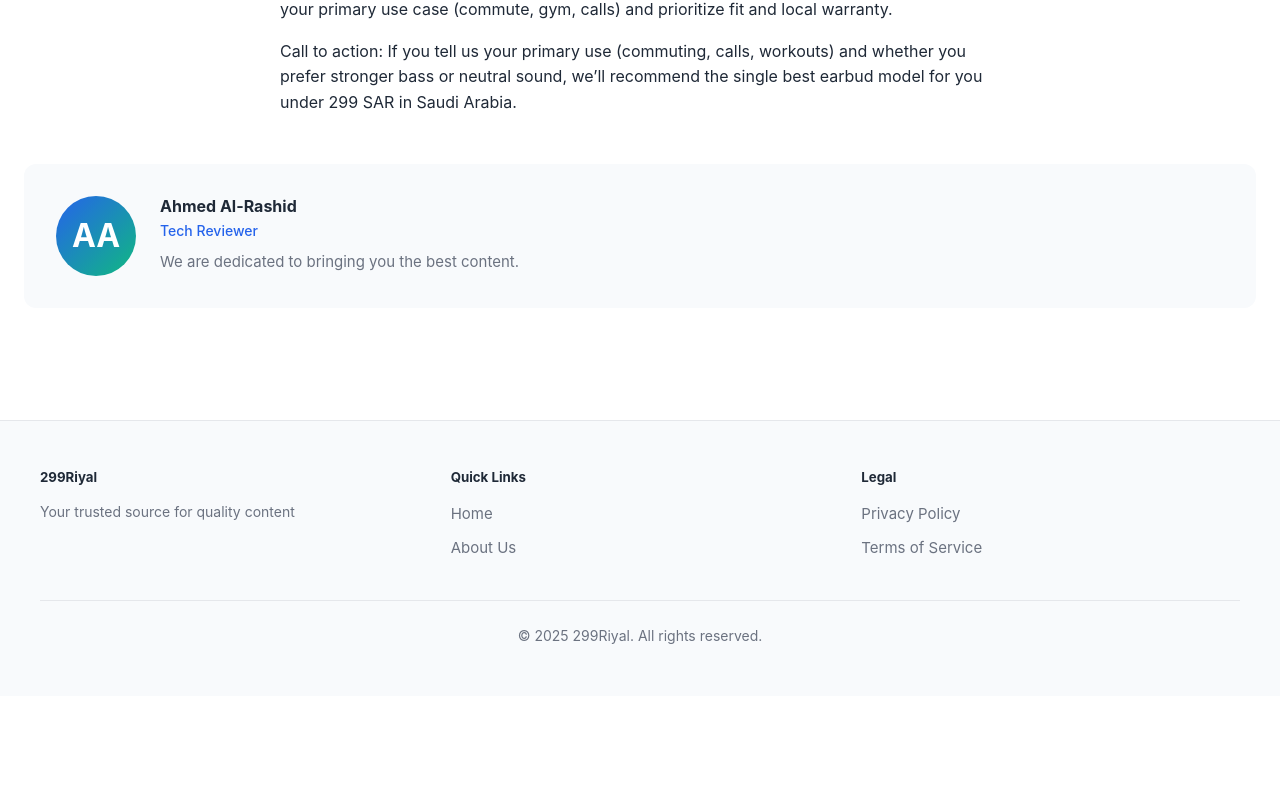
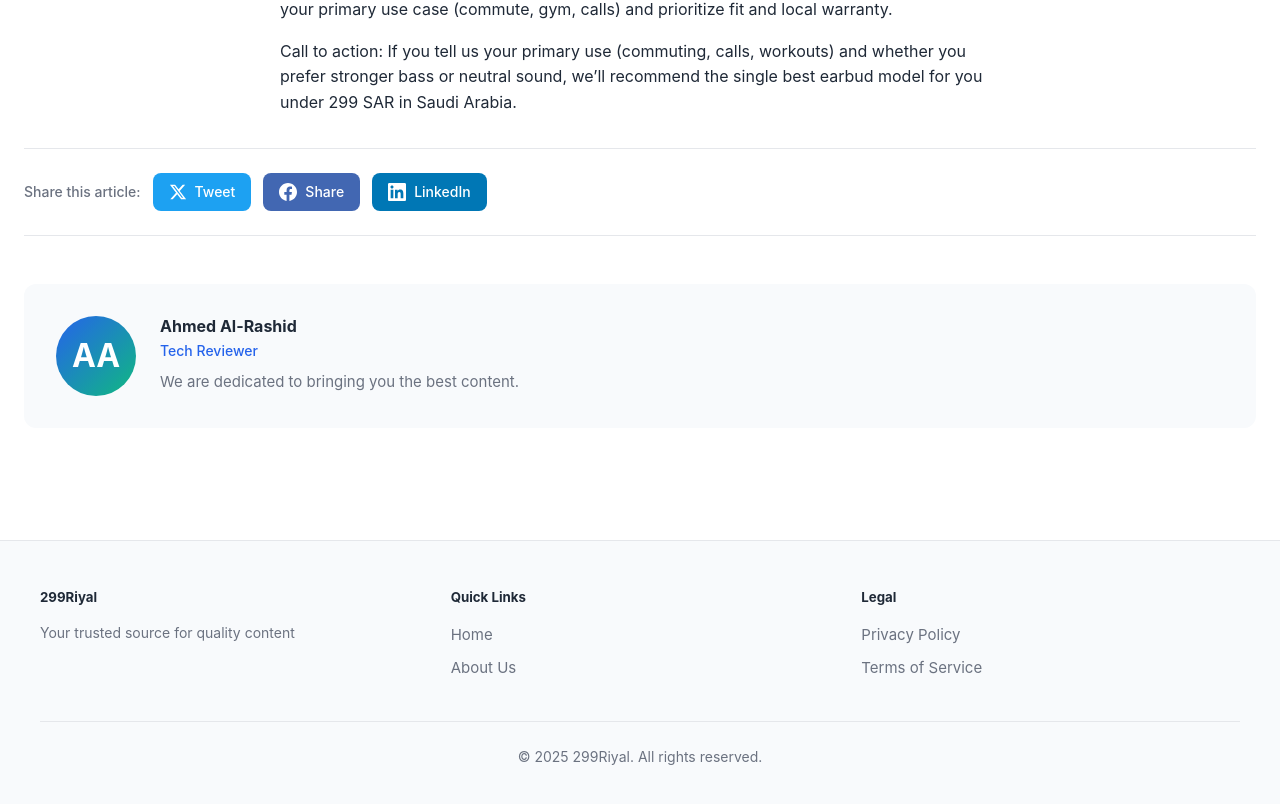
Before and after one commit to 218128/299riyal-store-blog, a Next.js app: page /best-wireless-earbuds-299-sar-2025 in a window 1280 px wide. Shown: the part 9739-10543 px from the top of the page. Before the commit the page ends 10435 px from the top, so only its background shows below. Built offline with nearby package versions, Linux system fonts and the light colour scheme.

Commit message:
Template upgrade - 10 files updated via AdSense Ifrit

```diff
--- a/app/[slug]/page.tsx
+++ b/app/[slug]/page.tsx
@@ -48,6 +48,44 @@ export default async function ArticlePage({ params }: { params: Promise<{ slug:
                 <ReactMarkdown>{article.content}</ReactMarkdown>
             </div>
 
+            {/* Social Share */}
+            <div className="social-share">
+                <span className="share-label">Share this article:</span>
+                <a
+                    href={`https://twitter.com/intent/tweet?text=${encodeURIComponent(article.title)}&url=${encodeURIComponent(typeof window !== 'undefined' ? window.location.href : '')}`}
+                    target="_blank"
+                    rel="noopener noreferrer"
+                    className="share-btn share-btn--twitter"
+                >
+                    <svg viewBox="0 0 24 24" width="18" height="18" fill="currentColor">
+                        <path d="M18.244 2.25h3.308l-7.227 8.26 8.502 11.24H16.17l-5.214-6.817L4.99 21.75H1.68l7.73-8.835L1.254 2.25H8.08l4.713 6.231zm-1.161 17.52h1.833L7.084 4.126H5.117z"/>
+                    </svg>
+                    <span>Tweet</span>
+                </a>
+                <a
+                    href={`https://www.facebook.com/sharer/sharer.php?u=${encodeURIComponent(typeof window !== 'undefined' ? window.location.href : '')}`}
+                    target="_blank"
+                    rel="noopener noreferrer"
+                    className="share-btn share-btn--facebook"
+                >
+                    <svg viewBox="0 0 24 24" width="18" height="18" fill="currentColor">
+                        <path d="M24 12.073c0-6.627-5.373-12-12-12s-12 5.373-12 12c0 5.99 4.388 10.954 10.125 11.854v-8.385H7.078v-3.47h3.047V9.43c0-3.007 1.792-4.669 4.533-4.669 1.312 0 2.686.235 2.686.235v2.953H15.83c-1.491 0-1.956.925-1.956 1.874v2.25h3.328l-.532 3.47h-2.796v8.385C19.612 23.027 24 18.062 24 12.073z"/>
+                    </svg>
+                    <span>Share</span>
+                </a>
+                <a
+                    href={`https://www.linkedin.com/shareArticle?mini=true&url=${encodeURIComponent(typeof window !== 'undefined' ? window.location.href : '')}&title=${encodeURIComponent(article.title)}`}
+                    target="_blank"
+                    rel="noopener noreferrer"
+                    className="share-btn share-btn--linkedin"
+                >
+                    <svg viewBox="0 0 24 24" width="18" height="18" fill="currentColor">
+                        <path d="M20.447 20.452h-3.554v-5.569c0-1.328-.027-3.037-1.852-3.037-1.853 0-2.136 1.445-2.136 2.939v5.667H9.351V9h3.414v1.561h.046c.477-.9 1.637-1.85 3.37-1.85 3.601 0 4.267 2.37 4.267 5.455v6.286zM5.337 7.433c-1.144 0-2.063-.926-2.063-2.065 0-1.138.92-2.063 2.063-2.063 1.14 0 2.064.925 2.064 2.063 0 1.139-.925 2.065-2.064 2.065zm1.782 13.019H3.555V9h3.564v11.452zM22.225 0H1.771C.792 0 0 .774 0 1.729v20.542C0 23.227.792 24 1.771 24h20.451C23.2 24 24 23.227 24 22.271V1.729C24 .774 23.2 0 22.222 0h.003z"/>
+                    </svg>
+                    <span>LinkedIn</span>
+                </a>
+            </div>
+
             <div className="author-box">
                 <div className="author-box-avatar">AA</div>
                 <div className="author-box-content">
--- a/app/globals.css
+++ b/app/globals.css
@@ -95,6 +95,17 @@ a:hover { color: var(--color-primary-dark); }
 .about-section { margin-bottom: 3rem; }
 .about-section h2 { margin-bottom: 1rem; font-size: 1.5rem; }
 
+/* Social Share */
+.social-share { display: flex; align-items: center; gap: 0.75rem; margin: 2rem 0; padding: 1.5rem 0; border-top: 1px solid var(--color-border); border-bottom: 1px solid var(--color-border); }
+.share-label { font-weight: 500; color: var(--color-text-muted); font-size: 0.875rem; }
+.share-btn { display: inline-flex; align-items: center; gap: 0.5rem; padding: 0.5rem 1rem; border-radius: 0.5rem; font-size: 0.875rem; font-weight: 500; text-decoration: none; transition: all 0.2s; }
+.share-btn--twitter { background: #1da1f2; color: white; }
+.share-btn--twitter:hover { background: #0c85d0; color: white; }
+.share-btn--facebook { background: #4267B2; color: white; }
+.share-btn--facebook:hover { background: #365899; color: white; }
+.share-btn--linkedin { background: #0077b5; color: white; }
+.share-btn--linkedin:hover { background: #005885; color: white; }
+
 /* Responsive */
 @media (max-width: 768px) {
   h1 { font-size: 2rem; }
```
Also changed, not shown: app/about/page.tsx (+19 -19 lines), lib/content.ts (indentation only).
